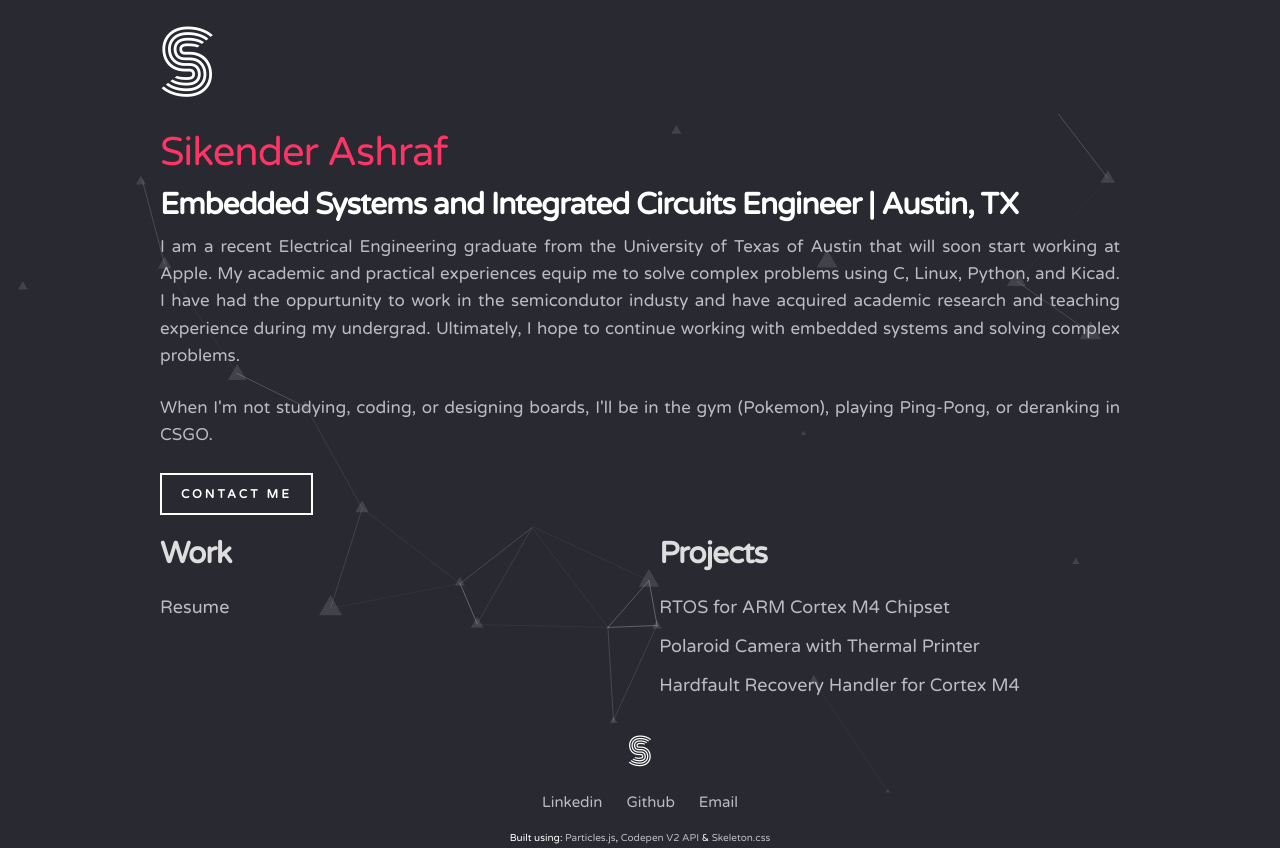
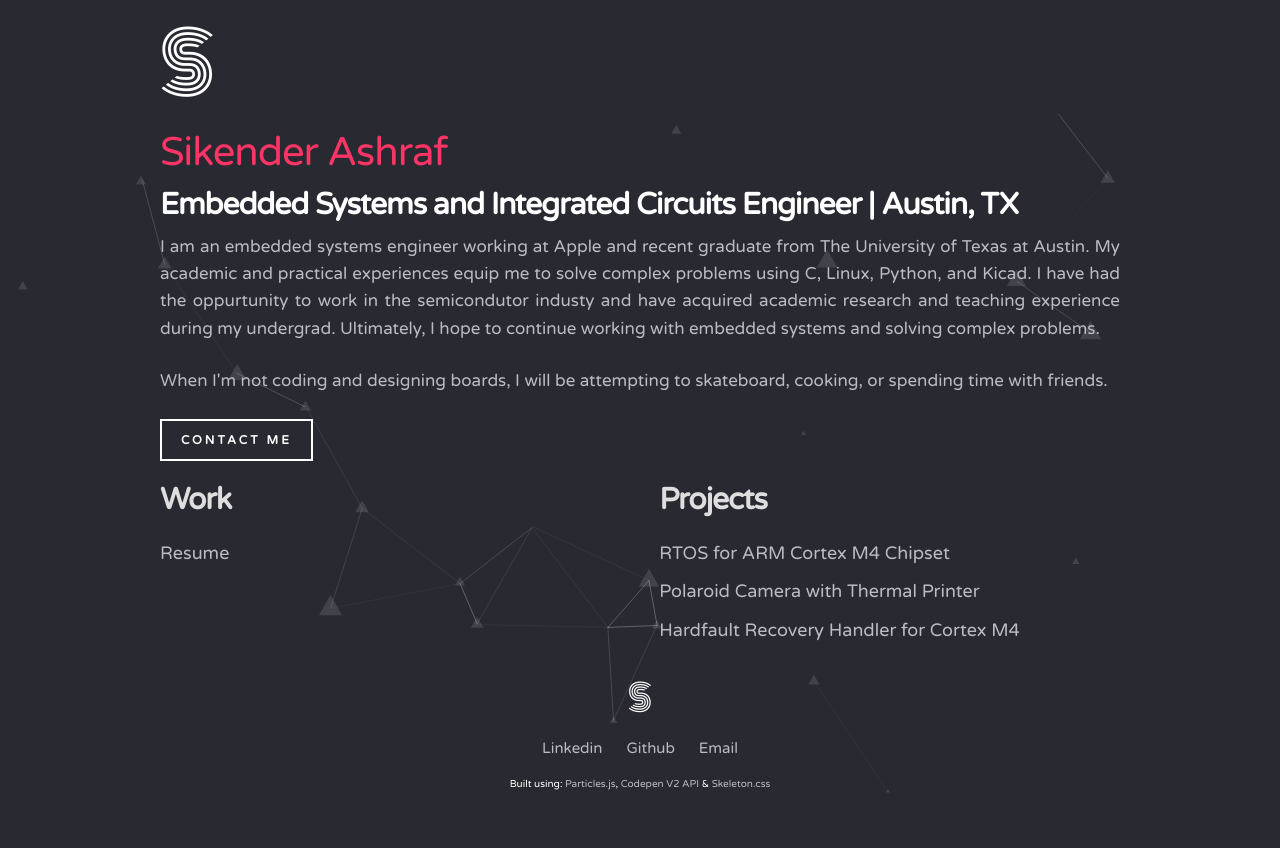
Before and after one commit to kendiser5000/kendiser5000.github.io, a plain HTML site: page index.html in a window 1280 px wide. After the commit the page ends 800 px from the top, so only its background shows below. Drawn offline with nearby package versions, Linux system fonts and the light colour scheme; no server answers.

Commit message:
Update description of main page

```diff
--- a/index.html
+++ b/index.html
@@ -43,8 +43,8 @@
                     </div>
                     <h1>Sikender Ashraf</h1>
                     <h2>Embedded Systems and Integrated Circuits Engineer | Austin, TX</h2>
-                    <p>I am a recent Electrical Engineering graduate from the University of Texas of Austin that will soon start working at Apple. My academic and practical experiences equip me to solve complex problems using C, Linux, Python, and Kicad. I have had the oppurtunity to work in the semicondutor industy and have acquired academic research and teaching experience during my undergrad. Ultimately, I hope to continue working with embedded systems and solving complex problems.</p>
-                    <p>When I'm not studying, coding, or designing boards, I'll be in the gym (Pokemon), playing Ping-Pong, or deranking in CSGO.</p>
+                    <p>I am an embedded systems engineer working at Apple and recent graduate from The University of Texas at Austin. My academic and practical experiences equip me to solve complex problems using C, Linux, Python, and Kicad. I have had the oppurtunity to work in the semicondutor industy and have acquired academic research and teaching experience during my undergrad. Ultimately, I hope to continue working with embedded systems and solving complex problems.</p>
+                    <p>When I'm not coding and designing boards, I will be attempting to skateboard, cooking, or spending time with friends.</p>
                     <a class="button" href="/contact.html">Contact Me</a>
                 </div>
             </div>
```
